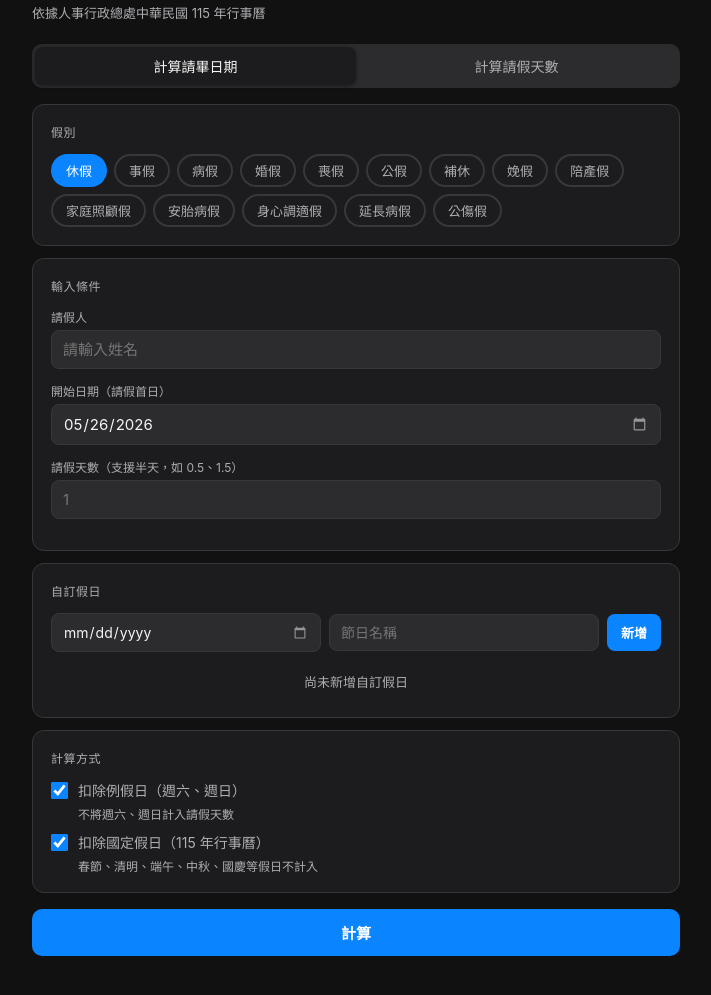
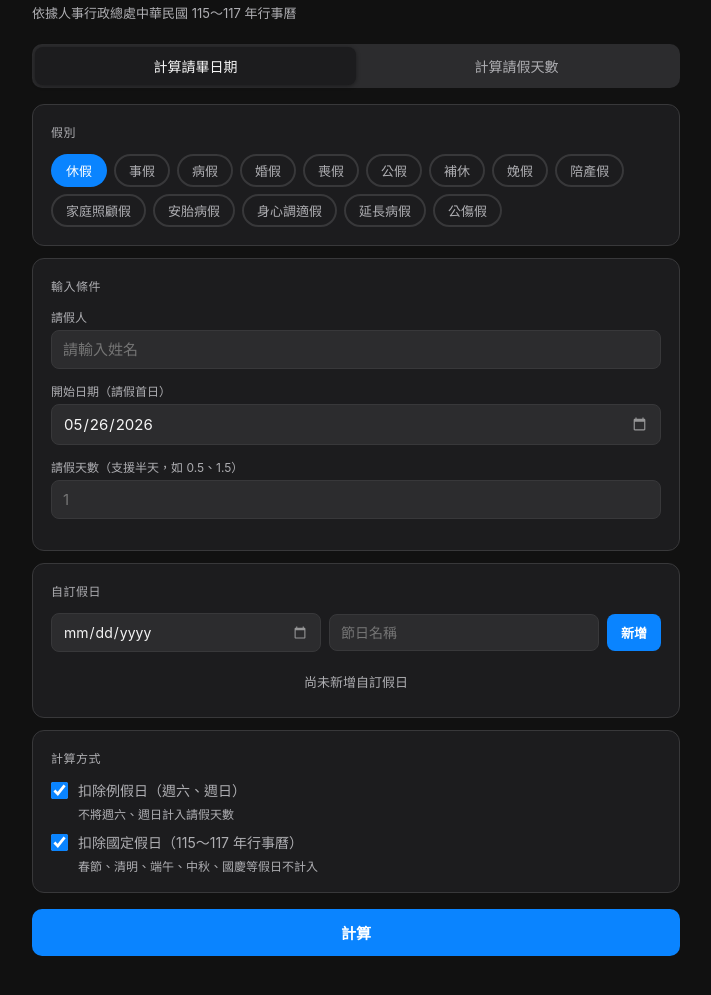
Before and after one commit to powerty9969/leave-calculator, a plain HTML site: page index.html in a window 1280 px wide. Shown: the part 61-1056 px from the top of the page, without its empty margins (284-995 px from the left). Drawn offline with Linux system fonts and the light colour scheme.

Commit message:
Update year references to 115~117

```diff
--- a/index.html
+++ b/index.html
@@ -190,7 +190,7 @@
 
   <div class="header">
     <h1>📅 請假天數計算</h1>
-    <p>依據人事行政總處中華民國 115 年行事曆</p>
+    <p>依據人事行政總處中華民國 115～117 年行事曆</p>
   </div>
 
   <div class="mode-selector">
@@ -250,7 +250,7 @@
       <div>
         <label class="checkbox-label">
           <input type="checkbox" id="excludeHolidays" checked>
-          扣除國定假日（115 年行事曆）
+          扣除國定假日（115～117 年行事曆）
         </label>
         <div class="checkbox-sub">春節、清明、端午、中秋、國慶等假日不計入</div>
       </div>
@@ -930,7 +930,7 @@ function exportPDF() {
       <button class="print-btn" onclick="window.print()">列印 / 儲存為 PDF</button>
     </div>
     <h1>請假申請行事曆</h1>
-    <div class="sub">依據人事行政總處中華民國 115 年行事曆</div>
+    <div class="sub">依據人事行政總處中華民國 115～117 年行事曆</div>
     <div class="summary">
       ${applicant ? `<div class="sum-item"><span class="sum-label">請假人</span><span class="sum-value">${applicant}</span></div>` : ''}
       <div class="sum-item"><span class="sum-label">假別</span><span class="sum-value" style="color:${leave.color}">${leave.label}</span></div>
```
